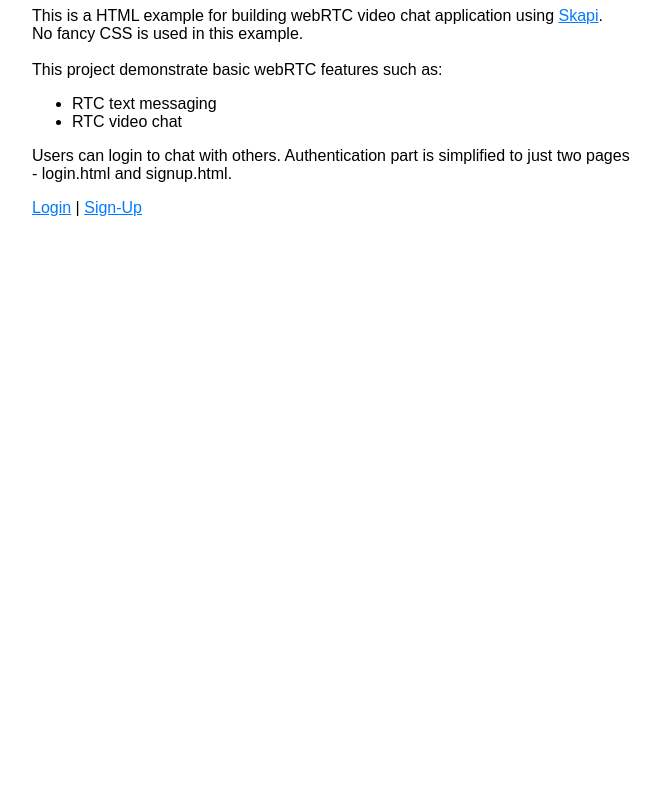
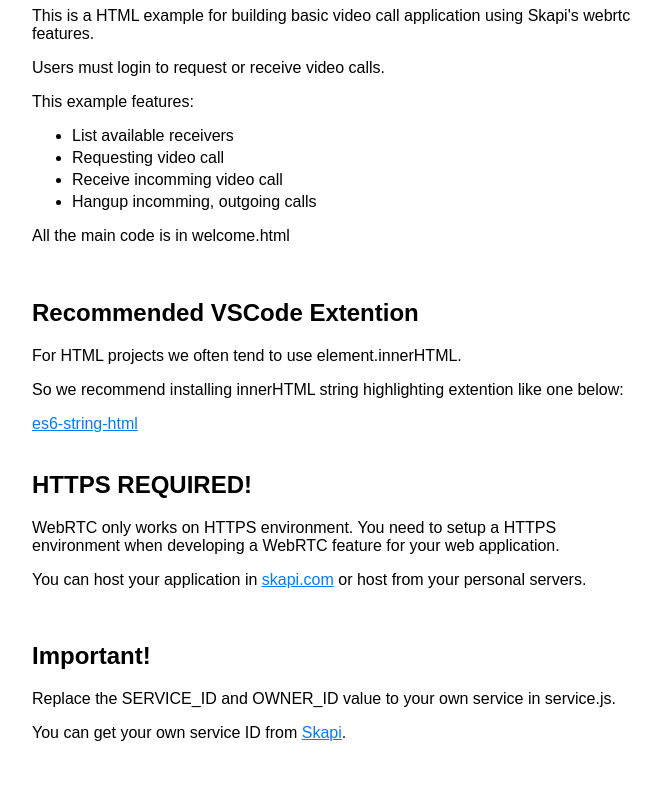
Before and after one commit to alsdk9879/skapi-webrtc-html-template, a plain HTML site: page index.html in a window 1280 px wide. Shown: the part 101-890 px from the top of the page, without its empty margins (308-969 px from the left). Before the commit the page ends 800 px from the top, so only its background shows below. Drawn offline with Linux system fonts and the light colour scheme; a script that the page names is missing.

Commit message:
refactor: edit index content

```diff
--- a/index.html
+++ b/index.html
@@ -3,7 +3,7 @@
 -->
 <!DOCTYPE html>
 <meta name="viewport" content="width=device-width, initial-scale=1" />
-<link rel="stylesheet" href="main.css">
+<link rel="stylesheet" href="main.css" />
 
 <!--
     Following <script> tag will import skapi.js.
@@ -20,28 +20,61 @@
         Check if the user is logged in.
         If the user is logged in, redirect the user to welcome page.
     */
-    skapi.getProfile().then(user => {
+  skapi.getProfile().then((user) => {
     if (user) {
       location.href = 'welcome.html';
     }
   });
 </script>
 
+<style>
+  ul li {
+    margin-top: 4px;
+  }
+</style>
+
 <main>
-    <h1>Index</h1>
+  <h1>Skapi HTML Video Call Example</h1>
+  <p>This is a HTML example for building basic video call application using Skapi's webrtc features.</p>
+  <p>Users must login to request or receive video calls.</p>
+  <p>This example features:</p>
+  <ul>
+    <li>List available receivers</li>
+    <li>Requesting video call</li>
+    <li>Receive incomming video call</li>
+    <li>Hangup incomming, outgoing calls</li>
+  </ul>
+  <p>All the main code is in welcome.html</p>
+
+  <br />
+  <h2>Recommended VSCode Extention</h2>
+  <p>For HTML projects we often tend to use element.innerHTML.</p>
+  <p>So we recommend installing innerHTML string highlighting extention like one below:</p>
+  <a href="https://marketplace.visualstudio.com/items/?itemName=Tobermory.es6-string-html" target="_blank">es6-string-html</a>
+
+  <br />
+  <br />
+
+  <h2>HTTPS REQUIRED!</h2>
+  <p>WebRTC only works on HTTPS environment. You need to setup a HTTPS environment when developing a WebRTC feature for your web application.</p>
   <p>
-        This is a HTML example for building webRTC video chat application using <a href='https://www.skapi.com'>Skapi</a>.
-        <br>
-        No fancy CSS is used in this example.
-        <br>
-        <br>
-        This project demonstrate basic webRTC features such as:
-        <ul>
-            <li>RTC text messaging</li>
-            <li>RTC video chat</li>
-        </ul>
-        Users can login to chat with others. Authentication part is simplified to just two pages - login.html and signup.html.
+    You can host your application in
+    <a href="https://www.skapi.com/" target="_blank">skapi.com</a> or host from your personal servers.
   </p>
+
+  <br />
+
+  <h2>Important!</h2>
+  <p>Replace the SERVICE_ID and OWNER_ID value to your own service in service.js.</p>
+  <p>
+    You can get your own service ID from
+    <a href="https://www.skapi.com" target="_blank">Skapi</a>.
+  </p>
+
+  <br />
+
+  <p style="font-weight: bold">Login or Sign-up below:</p>
+
   <a href="login.html">Login</a>
   |
   <a href="signup.html">Sign-Up</a>
```
Lines whose indentation alone changed are shown as unchanged.
